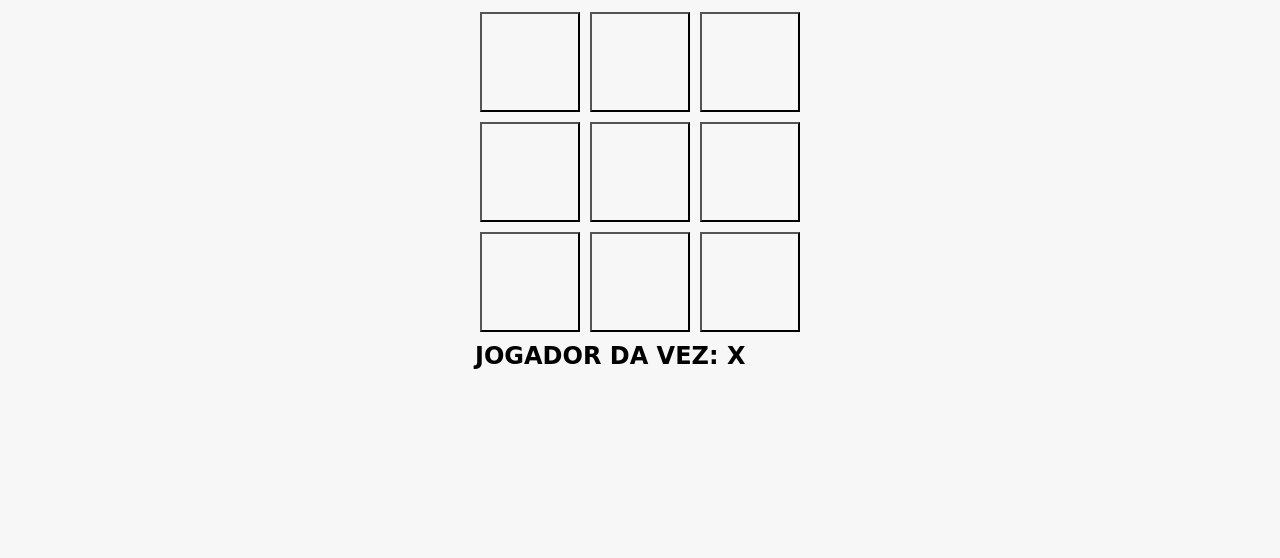
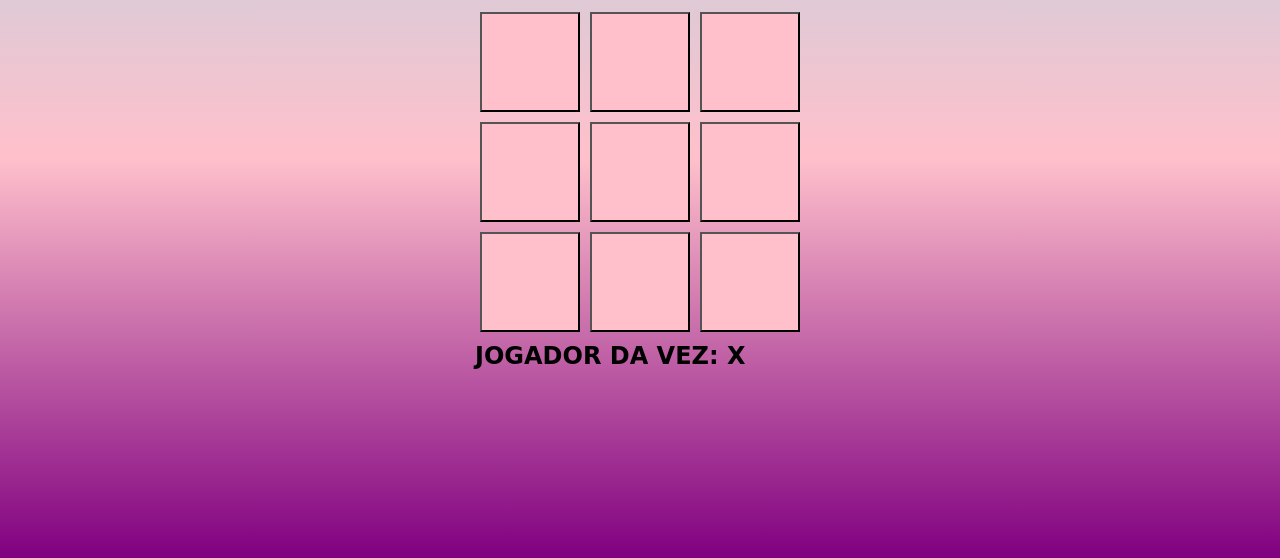
Before and after one commit to oshanapaula/Jogo_da_velha, a plain HTML site: page index.html in a window 1280 px wide. Shown: the part 242-800 px from the top of the page. Drawn offline with Linux system fonts and the light colour scheme.

Commit message:
atualização do background

```diff
--- a/style.css
+++ b/style.css
@@ -10,7 +10,7 @@ body {
   display: flex;
   align-items: center;
   justify-content: center;
-  background: #f7f7f7;
+  background: linear-gradient(lightblue, pink, purple);
 }
 
 main {
@@ -41,5 +41,5 @@ hr {
   margin: 5px;
   cursor: pointer;
   font-size: 50px;
-  background: #f7f7f7;
+  background: pink;
 }
```
